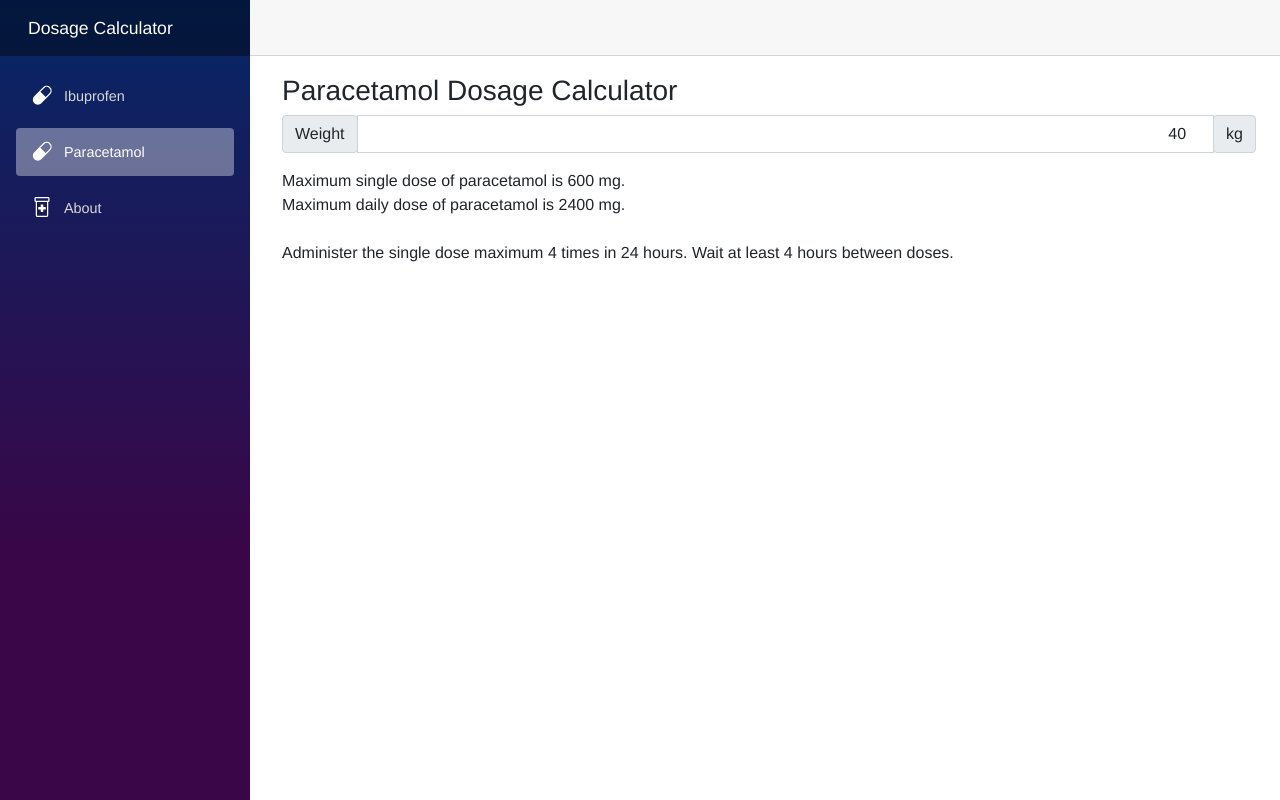
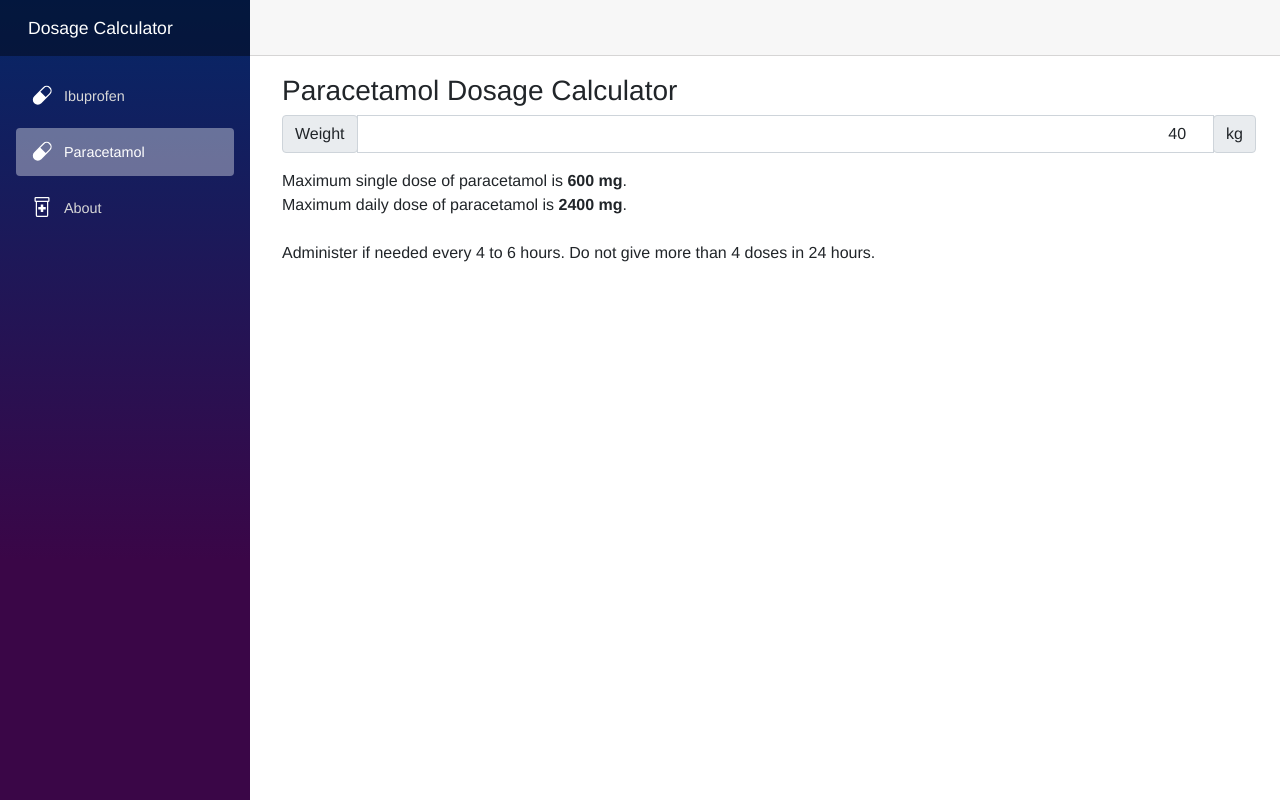
Before and after one commit to EgemenCiftci/dosage-calculator, an ASP.NET Core app: page /paracetamol in a window 1280 px wide. Run offline with ASP.NET Core 8, Linux system fonts and the light colour scheme; style sheets or scripts are compiled from the project's sources.

Commit message:
Visual changes made.

```diff
--- a/DosageCalculator/Pages/About.razor
+++ b/DosageCalculator/Pages/About.razor
@@ -3,9 +3,6 @@
 <PageTitle>Dosage Calculator</PageTitle>
 
 <h3>Dosage Calculator</h3>
-<p>Version: 1.0.1</p>
+<p>Version: 1.0.0</p>
 <p>Author: <a href="https://egemen-ciftci.web.app/" target="_blank">Egemen Çiftci</a></p>
 <p>Powered by <a href="https://dotnet.microsoft.com/en-us/apps/aspnet/web-apps/blazor" target="_blank">Blazor</a> and <a href="https://firebase.google.com/" target="_blank">Firebase</a></p>
-
-@code {
-}
--- a/DosageCalculator/Pages/Ibuprofen.razor
+++ b/DosageCalculator/Pages/Ibuprofen.razor
@@ -14,8 +14,8 @@
     </div>
 </div>
 <div>
-    Maximum single dose of ibuprofen is @CalculateSingleDose(weight) mg.<br />
-    Maximum daily dose of ibuprofen is @CalculateDailyDose(weight) mg.
+    Maximum single dose of ibuprofen is <b>@CalculateSingleDose(weight) mg</b>.<br />
+    Maximum daily dose of ibuprofen is <b>@CalculateDailyDose(weight) mg</b>.
 </div>
 <br />
 <div>
--- a/DosageCalculator/Pages/Paracetamol.razor
+++ b/DosageCalculator/Pages/Paracetamol.razor
@@ -13,12 +13,12 @@
     </div>
 </div>
 <div>
-    Maximum single dose of paracetamol is @CalculateSingleDose(weight) mg.<br />
-    Maximum daily dose of paracetamol is @CalculateDailyDose(weight) mg.
+    Maximum single dose of paracetamol is <b>@CalculateSingleDose(weight) mg</b>.<br />
+    Maximum daily dose of paracetamol is <b>@CalculateDailyDose(weight) mg</b>.
 </div>
 <br />
 <div>
-    Administer the single dose maximum 4 times in 24 hours. Wait at least 4 hours between doses.
+    Administer if needed every 4 to 6 hours. Do not give more than 4 doses in 24 hours.
 </div>
 
 @code {
```
